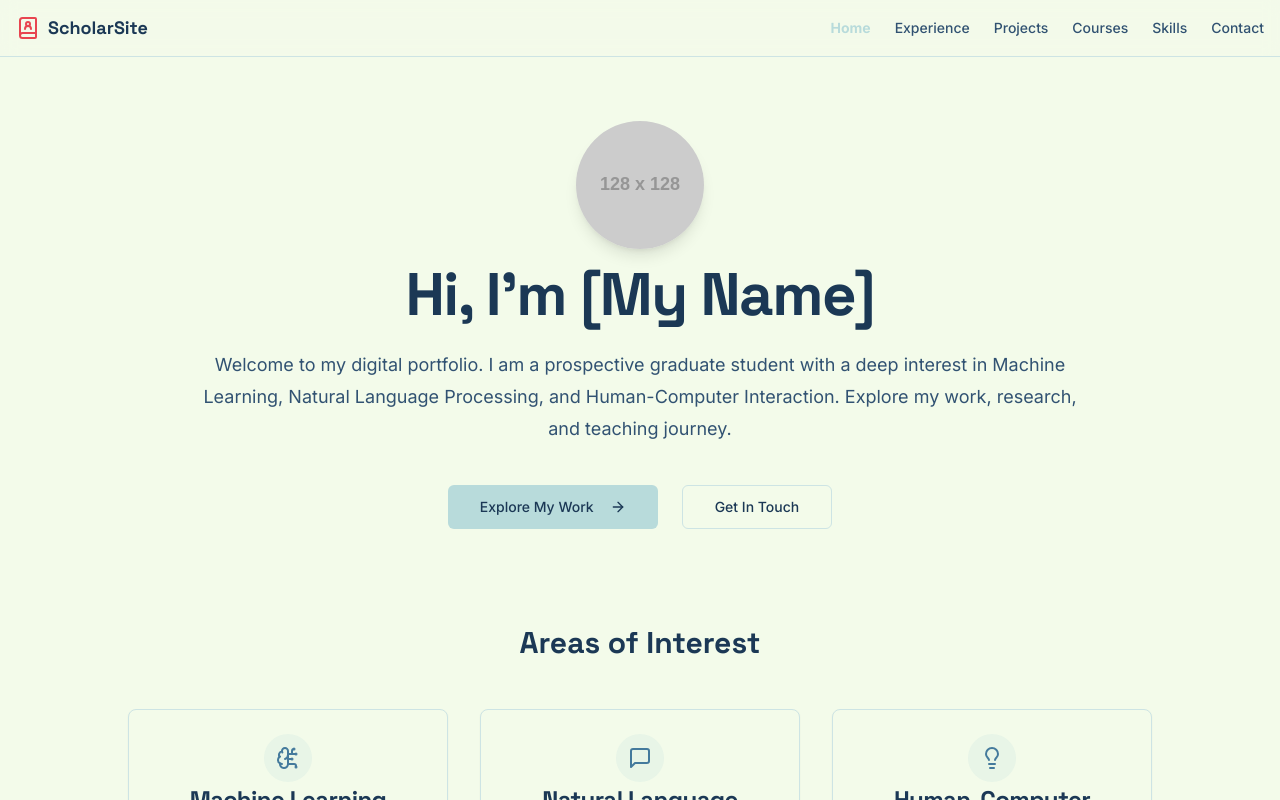
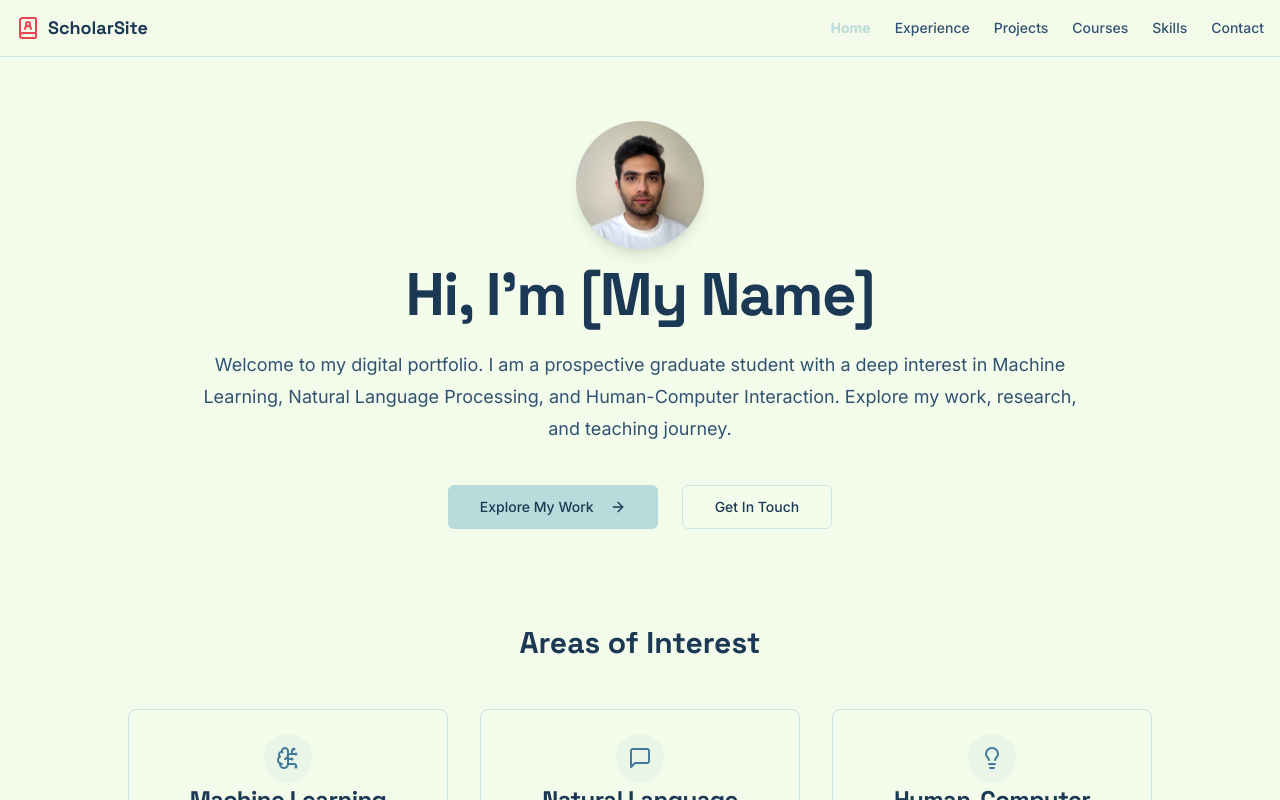
Before and after one commit to DearShervin/dearshervin.github.io, a Next.js app: page / in a window 1280 px wide. Shown: the top 800 px of the page. Built offline with nearby package versions, Linux system fonts and the light colour scheme.

Commit message:
initial commit

```diff
--- a/src/app/page.tsx
+++ b/src/app/page.tsx
@@ -12,7 +12,7 @@ export default function Home() {
         <div className="mx-auto max-w-4xl">
           <div className="mb-4 flex justify-center">
             <Image
-              src="https://placehold.co/128x128.png"
+              src="/profile.jpg"
               alt="Student's Picture"
               width={128}
               height={128}
```
Also changed, not shown: public/profile.jpg (added).
